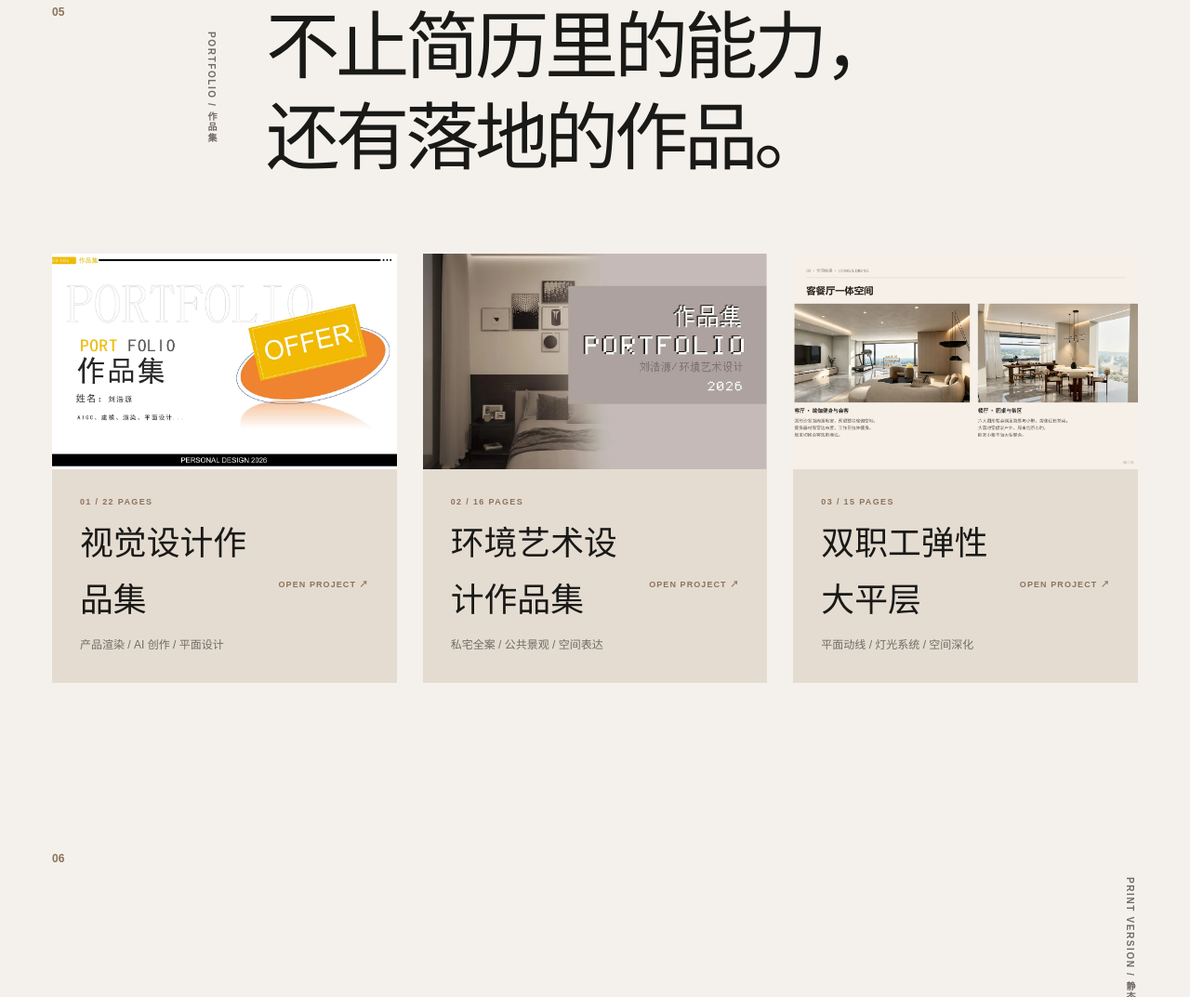
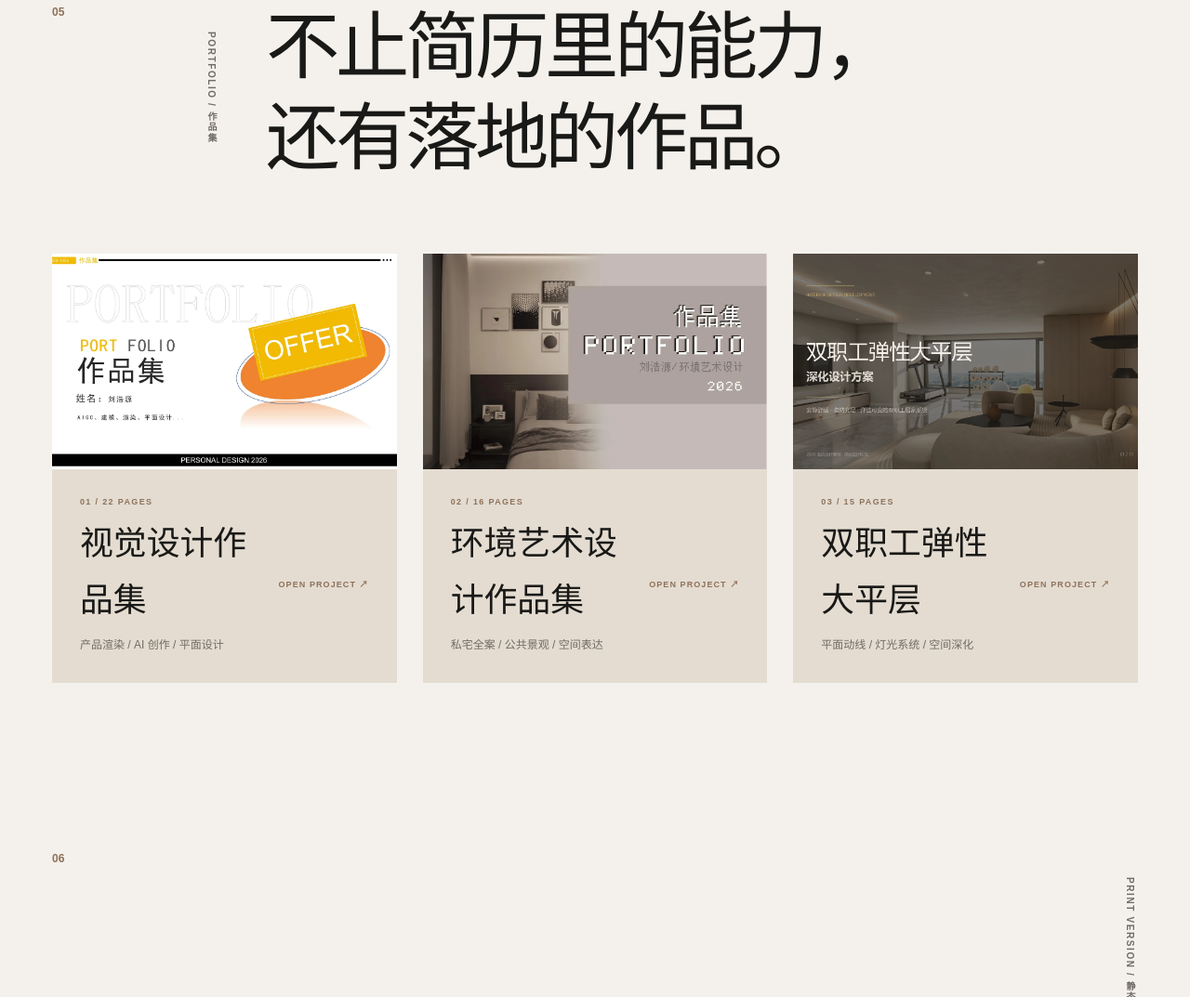
Before and after one commit to yuany6479-cloud/liu-haoyuan-resume, a plain HTML site: page index.html in a window 1280 px wide. Shown: the part 6146-7219 px from the top of the page at 93% size. Drawn offline with Linux system fonts and the light colour scheme.

Commit message:
Use PPT cover for deepening project

```diff
--- a/index.html
+++ b/index.html
@@ -281,7 +281,7 @@
         </a>
         <a href="portfolio.html?rev=deepening-final#deepening" data-reveal style="--reveal-delay:.18s">
           <div class="portfolio-teaser-image">
-            <img src="deepening-08.webp" alt="双职工弹性大平层深化设计方案" loading="lazy">
+            <img src="deepening-01.webp?v=cover1" alt="双职工弹性大平层深化设计方案" loading="lazy">
           </div>
           <div class="portfolio-teaser-meta">
             <span>03 / 15 PAGES</span>
```
